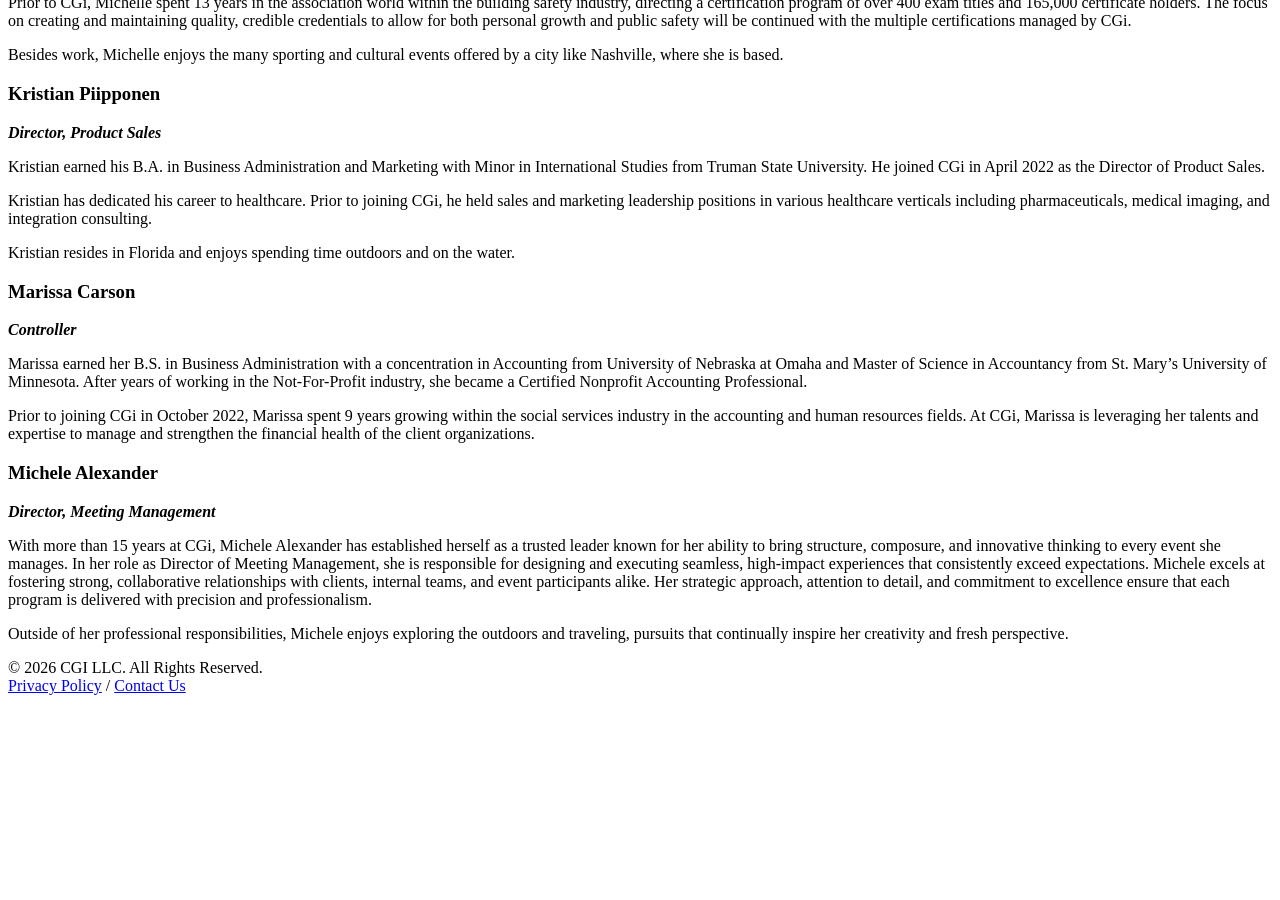
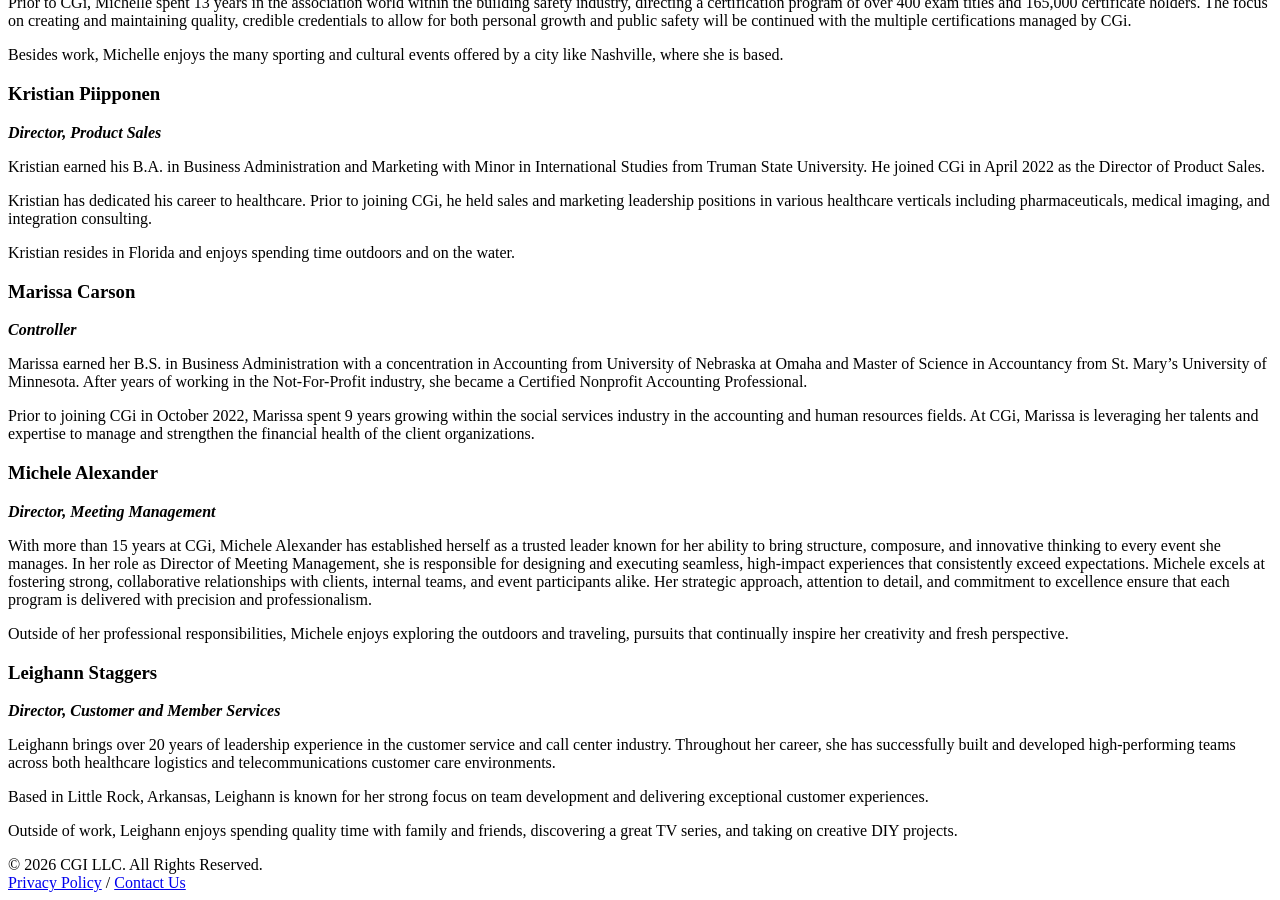
Before and after one commit to cgiresults/cgi-results-website, a Jekyll site: the page built from about.md, in a window 1280 px wide and 900 px high, scrolled down 3481 px. Built offline with Jekyll 4.4.1, drawn with Linux system fonts in a browser that asks for light colours; nearby versions of some CDN libraries; before the commit the page ends 4184 px from its top, so only the background shows below that.

Commit message:
Updated About

```diff
--- a/about.md
+++ b/about.md
@@ -171,3 +171,12 @@ With more than 15 years at CGi, Michele Alexander has established herself as a t
 Michele excels at fostering strong, collaborative relationships with clients, internal teams, and event participants alike. Her strategic approach, attention to detail, and commitment to excellence ensure that each program is delivered with precision and professionalism.
 
 Outside of her professional responsibilities, Michele enjoys exploring the outdoors and traveling, pursuits that continually inspire her creativity and fresh perspective.
+
+### Leighann Staggers
+***Director, Customer and Member Services***
+
+Leighann brings over 20 years of leadership experience in the customer service and call center industry. Throughout her career, she has successfully built and developed high-performing teams across both healthcare logistics and telecommunications customer care environments.
+
+Based in Little Rock, Arkansas, Leighann is known for her strong focus on team development and delivering exceptional customer experiences.
+
+Outside of work, Leighann enjoys spending quality time with family and friends, discovering a great TV series, and taking on creative DIY projects.
```
